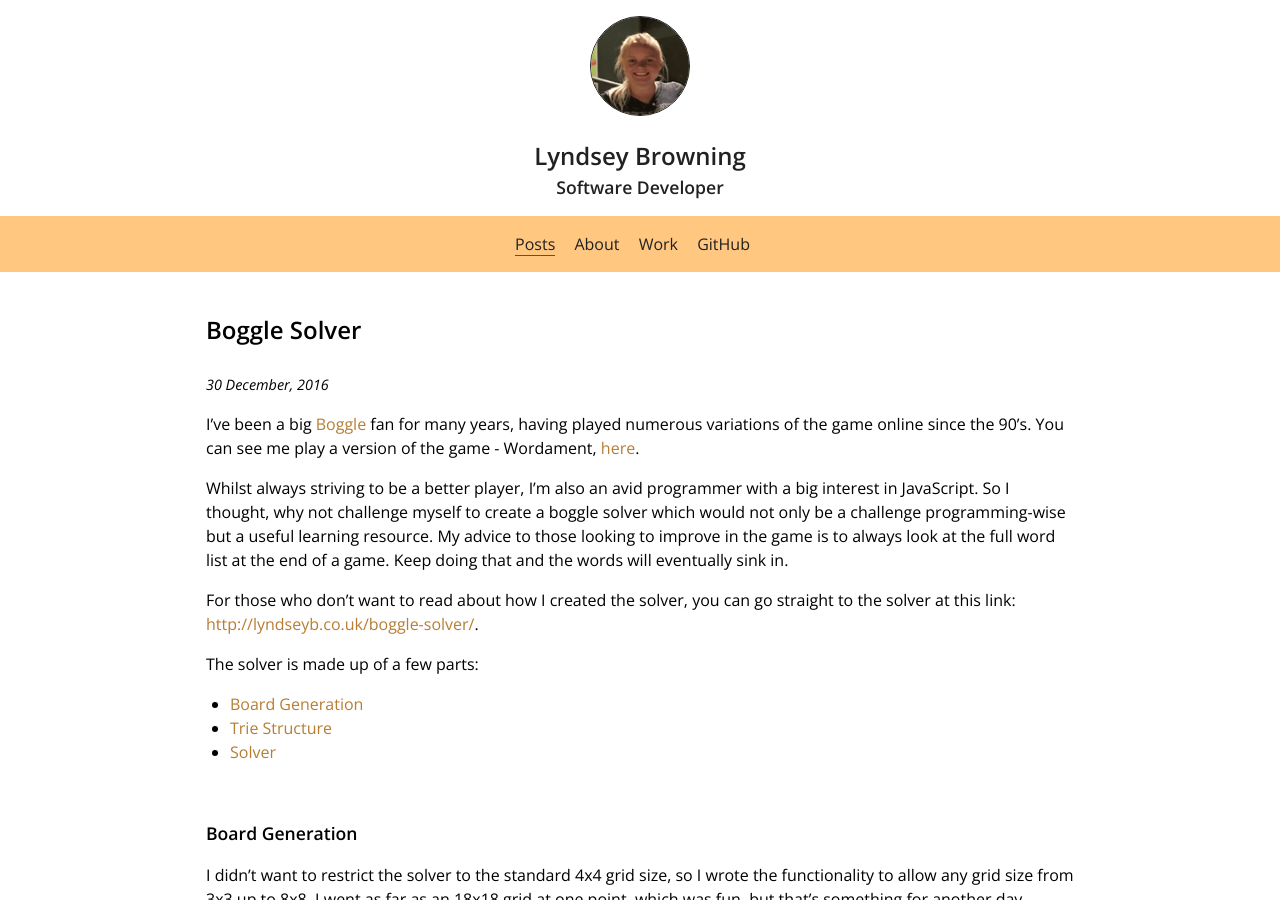
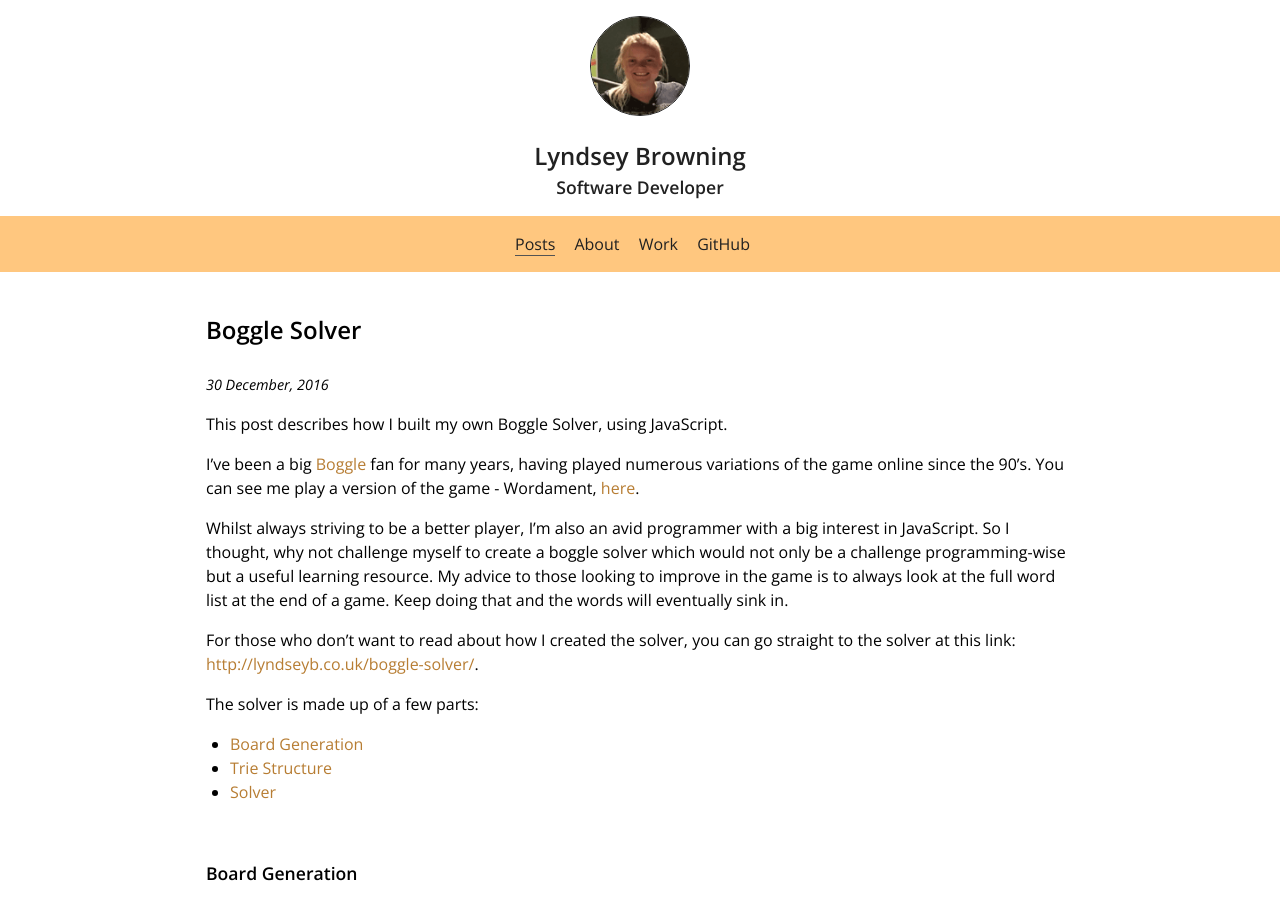
Before and after one commit to lyndseybrowning/lyndseybrowning.github.io, a Jekyll site: the page built from _posts/2016-12-30-boggle-solver.markdown, in a window 1280 px wide and 900 px high. Built offline with Jekyll 4.4.1, drawn with Linux system fonts in a browser that asks for light colours; comment, search, counter and statistics services are not loaded.

Commit message:
Update 2016-12-30-boggle-solver.markdown

```diff
--- a/_posts/2016-12-30-boggle-solver.markdown
+++ b/_posts/2016-12-30-boggle-solver.markdown
@@ -9,6 +9,8 @@ tags:
 - JavaScript
 - Boggle
 ---
+
+This post describes how I built my own Boggle Solver, using JavaScript.
 
 I've been a big [Boggle](https://en.wikipedia.org/wiki/Boggle) fan for many years, having played numerous variations of the game online since the 90's. You can see me play a version of the game - Wordament, [here](https://www.youtube.com/watch?v=PjC3Vbgva8k).
 
```
